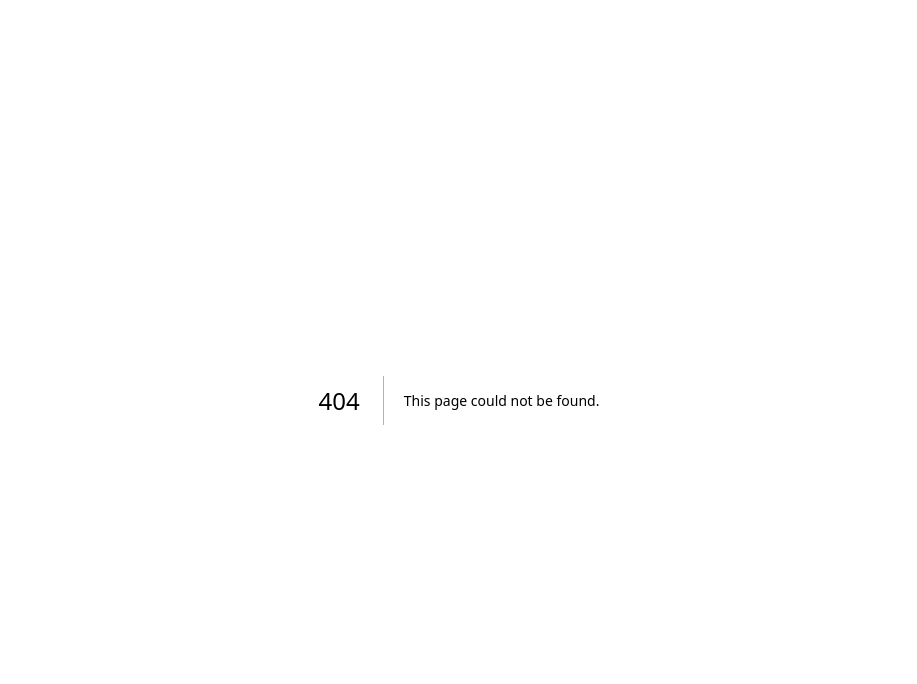
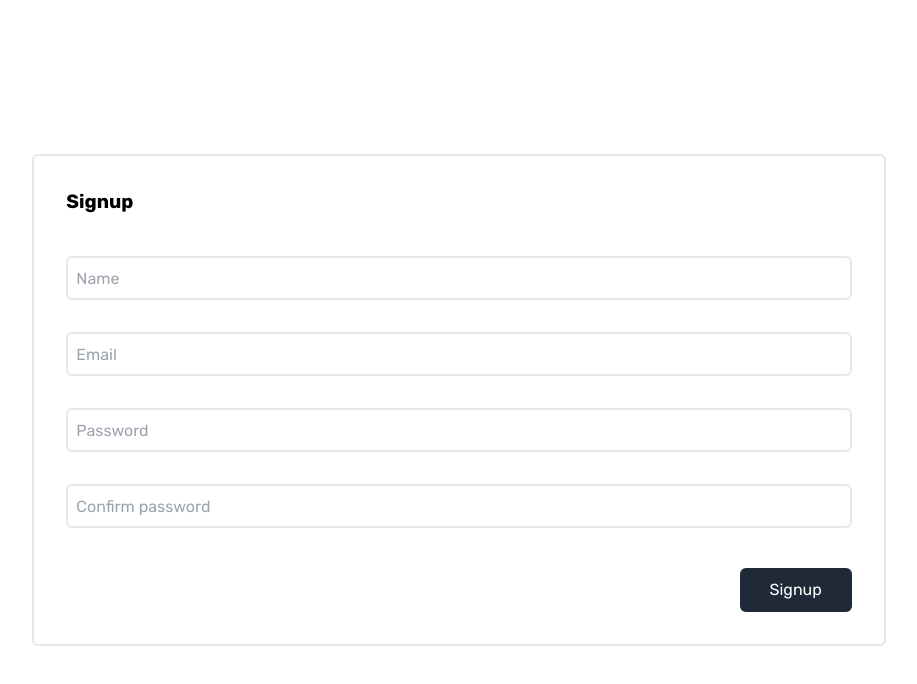
Before and after one commit to fredybustos/next-starter, a Next.js app: page /signup in a window 1280 px wide. Before the commit this address had no page. Shown: the top 684 px of the page, without its empty margins (181-1098 px from the left). Built offline with nearby package versions, Linux system fonts and the light colour scheme.

Commit message:
add: auth components

```diff
--- /dev/null
+++ b/app/signin/page.tsx
@@ -0,0 +1,57 @@
+"use client"
+import { signIn } from 'next-auth/react'
+import { useRouter } from 'next/navigation'
+export default function SignOut() {
+  const router = useRouter()
+
+  const onSubmit = async(event: React.FormEvent<HTMLFormElement>) => {
+    event.preventDefault()
+    const formData = new FormData(event.currentTarget)
+    const email = formData.get('email')
+    const password = formData.get('password')
+    const response = await signIn('credentials', { email, password, redirect: false })
+
+    if (response?.error) {
+      console.error(response?.error)
+    }
+
+    if (response?.ok) {
+      return router.push('/home')
+    }
+  }
+
+  return (
+    <div className="min-h-screen flex items-center justify-center">
+      <div className="relative w-2/3 h-full flex justify-center items-center">
+        <div className='border-2 rounded-md bg-white px-8 py-8 w-full'>
+          <h2 className="text-xl lg:text-[1.5vw] mb-1 font-bold text-black">Login</h2>
+          <form method="POST" onSubmit={onSubmit}>
+            <div className="my-10 relative">
+              <input
+                name='email'
+                id='email'
+                type="email"
+                placeholder="Email"
+                className="w-full h-11 mb-8 rounded-md border-2 px-2"
+              />
+              <input
+                name='password'
+                id='password'
+                type="password"
+                placeholder="Password"
+                className="w-full h-11 rounded-md border-2 px-2 text-black"
+              />
+            </div>
+            <div className="text-right">
+              <button
+                className="w-28 h-11 bg-gray-800 text-white px-4 py-2 rounded-md"
+              >
+                Login
+              </button>
+            </div>
+          </form>
+        </div>
+      </div>
+    </div>
+  )
+}
--- /dev/null
+++ b/app/signout/page.tsx
@@ -0,0 +1,28 @@
+"use client"
+import { signOut } from 'next-auth/react'
+import { useRouter } from 'next/navigation'
+
+export default function SignOut() {
+  const router = useRouter()
+
+  const onSubmit = () => {
+    signOut({ redirect: false }).then(() => {
+      router.push('/signin')
+    })
+      .catch(error => console.error(error))
+  }
+
+  return (
+    <div className="min-h-screen flex items-center justify-center">
+      <div className="border-2 rounded-md w-2/3 h-[300px] flex flex-col justify-center items-center">
+        <h2 className="text-xl lg:text-[1.5vw] mb-10 font-bold text-black">Sign Out</h2>
+        <button
+          className="w-28 h-11 bg-gray-800 text-white px-4 py-2 rounded-md"
+          onClick={onSubmit}
+        >
+          Sign Out
+        </button>
+      </div>
+    </div>
+  )
+}
--- /dev/null
+++ b/app/signup/page.tsx
@@ -0,0 +1,49 @@
+export default function Signup() {
+  return (
+    <div className="min-h-screen flex items-center justify-center">
+      <div className="relative w-2/3 h-full flex justify-center items-center">
+        <div className='border-2 rounded-md bg-white px-8 py-8 w-full'>
+          <h2 className="text-xl lg:text-[1.5vw] mb-1 font-bold text-black">Signup</h2>
+          <form method="POST">
+            <div className="my-10 relative">
+              <input
+                name='name'
+                id='name'
+                placeholder="Name"
+                className="w-full h-11 mb-8 rounded-md border-2 px-2"
+              />
+              <input
+                name='email'
+                id='email'
+                type="email"
+                placeholder="Email"
+                className="w-full h-11 mb-8 rounded-md border-2 px-2"
+              />
+              <input
+                name='password'
+                id='password'
+                type="password"
+                placeholder="Password"
+                className="w-full h-11 mb-8 rounded-md border-2 px-2"
+              />
+              <input
+                name='confirmPassword'
+                id='confirmPassword'
+                type="password"
+                placeholder="Confirm password"
+                className="w-full h-11 rounded-md border-2 px-2"
+              />
+            </div>
+            <div className="text-right">
+              <button
+                className="w-28 h-11 bg-gray-800 text-white px-4 py-2 rounded-md"
+              >
+                Signup
+              </button>
+            </div>
+          </form>
+        </div>
+      </div>
+    </div>
+  )
+}
```
